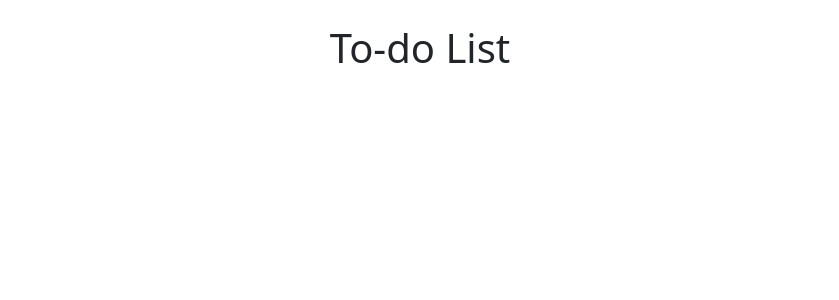
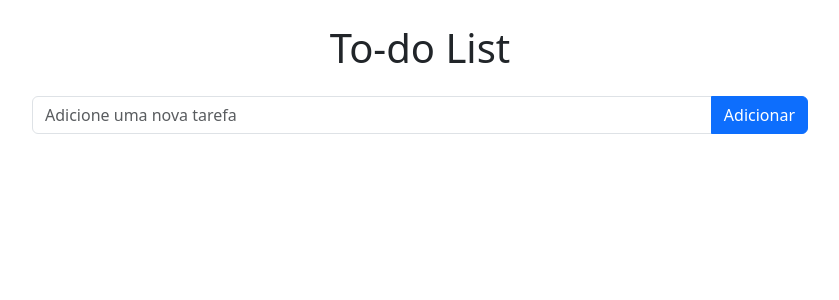
Before and after one commit to rafaelavsantos/vue-to-do-list, a Vue app: page / in a window 1280 px wide. Shown: the top 300 px of the page, without its empty margins (220-1059 px from the left). Built offline with nearby package versions, Linux system fonts and the light colour scheme.

Commit message:
feat: add task

```diff
--- a/package.json
+++ b/package.json
@@ -9,6 +9,7 @@
     "preview": "vite preview"
   },
   "dependencies": {
+    "@vueuse/core": "^14.3.0",
     "bootstrap": "^5.3.8",
     "sass": "^1.99.0",
     "vue": "^3.5.32"
--- a/src/components/ToDoListApp.vue
+++ b/src/components/ToDoListApp.vue
@@ -1,9 +1,29 @@
 <template>
     <div class="container" style="max-width: 800px;">
         <h1 class="text-center my-4">To-do List</h1>
+
+        <!-- Add new task -->
+        <TaskAdd @add-task="addTask" />
+
     </div>
 </template>
 
 <script setup>
+import { useStorage } from '@vueuse/core';
+import TaskAdd from './partials/TaskAdd.vue';
+
+const tasks = useStorage('tasks', []);
+
+const addTask = (task) => {
+  if (!task) { return }
+
+  tasks.value.push({
+    id: Date.now(),
+    name: task,
+    completed: false,
+    state: 'show' // edit, delete
+  })
+};
+
 
 </script>
--- /dev/null
+++ b/src/components/partials/TaskAdd.vue
@@ -0,0 +1,24 @@
+<template>
+    <div class="input-group mb-3">
+        <input v-model="task" type="text" placeholder="Adicione uma nova tarefa" class="form-control"
+            @keyup.enter="addTask">
+        <button @click="addTask" class="btn btn-primary">Adicionar</button>
+    </div>
+</template>
+
+<script setup>
+import { ref } from 'vue';
+
+const task = ref('');
+
+const emit = defineEmits(['add-task']);
+
+const addTask = () => {
+  if(!task.value) return;
+
+  emit('add-task', task.value);
+
+  task.value = '';
+}
+
+</script>
```
Also changed, not shown: 1 other file (tests, documents, lock files or other folders).
